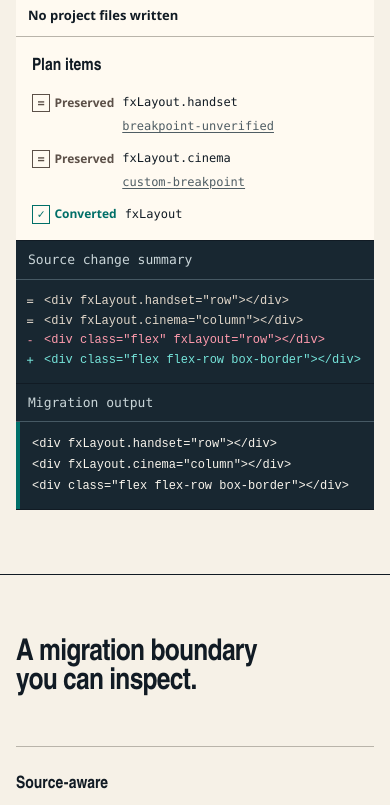
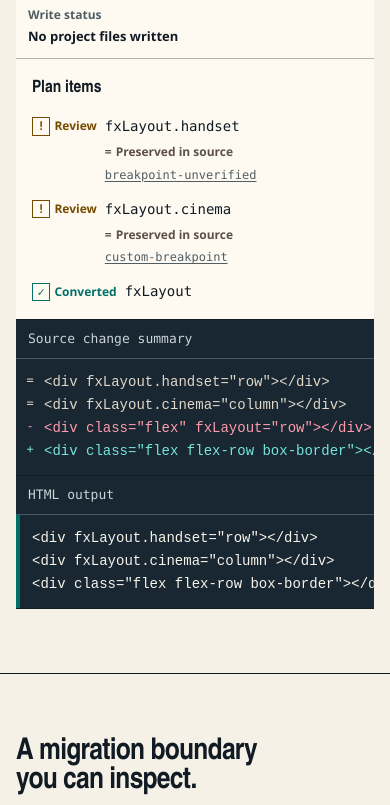
Before and after one commit to NIPE-Solutions/flex-layout-migrator, a React (Vite) app in the folder website/: page / in a window 390 px wide. Shown: the part 1355-2160 px from the top of the page. Built offline with nearby package versions, Linux system fonts and the light colour scheme.

Commit message:
fix(website): preserve exact hero migration states

```diff
--- a/website/src/components/migration-plan-hero.tsx
+++ b/website/src/components/migration-plan-hero.tsx
@@ -105,12 +105,18 @@ export function MigrationPlanHero() {
           <ol>
             {planItems.map((item, index) => (
               <li key={`${item.source}:${index}`}>
-                <StatusLabel status={item.result.status === 'converted' ? 'converted' : 'preserved'} />
+                <StatusLabel status={item.result.status} />
                 <code>
                   {item.source
                     .match(/\[?(?:(?:fx|gd)[A-Z]\w*|ng(?:Class|Style))\]?(?:\.[\w-]+)?=/u)?.[0]
                     ?.slice(0, -1) ?? 'source'}
                 </code>
+                {item.result.status === 'converted' ? null : (
+                  <span className="migration-plan-hero__preservation">
+                    <span aria-hidden="true">=</span>
+                    <span>Preserved in source</span>
+                  </span>
+                )}
                 {item.result.status === 'converted' || item.result.status === 'parse-error' ? null : (
                   <a href={`/docs/diagnostics#${item.result.code}`}>{item.result.code}</a>
                 )}
@@ -121,12 +127,22 @@ export function MigrationPlanHero() {
         <SourceDiff label="Source change summary" lines={diffLines} />
       </div>
 
-      <figure className="migration-plan-hero__output">
-        <figcaption>Migration output</figcaption>
-        <pre aria-label="Migration output" aria-live="polite" tabIndex={0}>
-          <code>{result.html}</code>
-        </pre>
-      </figure>
+      <section className="migration-plan-hero__output" aria-label="Migration output" aria-live="polite">
+        <figure>
+          <figcaption>HTML output</figcaption>
+          <pre aria-label="Migration HTML output" tabIndex={0}>
+            <code>{result.html}</code>
+          </pre>
+        </figure>
+        {result.css === undefined ? null : (
+          <figure>
+            <figcaption>CSS output</figcaption>
+            <pre aria-label="Migration CSS output" tabIndex={0}>
+              <code>{result.css}</code>
+            </pre>
+          </figure>
+        )}
+      </section>
     </section>
   );
 }
--- a/website/src/components/source-diff.tsx
+++ b/website/src/components/source-diff.tsx
@@ -13,7 +13,7 @@ export function SourceDiff({ label, lines }: { readonly label: string; readonly
   return (
     <figure className="source-diff" aria-label={label}>
       <figcaption>{label}</figcaption>
-      <ol>
+      <ol aria-label={`${label} lines`} tabIndex={0}>
         {lines.map((line, index) => {
           const presentation = linePresentation[line.kind];
           return (
--- a/website/src/components/status-label.tsx
+++ b/website/src/components/status-label.tsx
@@ -1,4 +1,5 @@
-export type MigrationStatus = 'converted' | 'review' | 'preserved' | 'unsupported' | 'invalid' | 'informational';
+export type MigrationStatus =
+  'converted' | 'review' | 'preserved' | 'unsupported' | 'invalid' | 'parse-error' | 'informational';
 
 const statusPresentation: Readonly<Record<MigrationStatus, { readonly icon: string; readonly label: string }>> = {
   converted: { icon: '✓', label: 'Converted' },
@@ -6,6 +7,7 @@ const statusPresentation: Readonly<Record<MigrationStatus, { readonly icon: stri
   preserved: { icon: '=', label: 'Preserved' },
   unsupported: { icon: '×', label: 'Unsupported' },
   invalid: { icon: '!', label: 'Invalid' },
+  'parse-error': { icon: '!', label: 'Parse error' },
   informational: { icon: 'i', label: 'Informational' },
 };
 
--- a/website/src/styles/global.css
+++ b/website/src/styles/global.css
@@ -489,6 +489,15 @@ p {
   overflow-wrap: anywhere;
 }
 
+.migration-plan-hero__preservation {
+  display: flex;
+  grid-column: 2;
+  gap: var(--space-1);
+  color: var(--status-preserved);
+  font-size: 0.75rem;
+  font-weight: 700;
+}
+
 .status-label {
   display: inline-flex;
   align-items: center;
@@ -530,6 +539,10 @@ p {
   color: var(--status-invalid);
 }
 
+.status-label--parse-error {
+  color: var(--status-invalid);
+}
+
 .source-diff {
   min-width: 0;
   margin: 0;
@@ -582,16 +595,25 @@ p {
 
 .migration-plan-hero__output {
   min-width: 0;
-  margin: 0;
   border-top: var(--rule-width) solid var(--border-strong);
   background: var(--surface-code);
   color: var(--text-on-dark);
 }
 
+.migration-plan-hero__output figure {
+  min-width: 0;
+  margin: 0;
+}
+
+.migration-plan-hero__output figure + figure {
+  border-top: var(--rule-width) solid #465964;
+}
+
 .migration-plan-hero__output pre {
+  max-height: 13rem;
   max-width: 100%;
   margin: 0;
-  overflow-x: auto;
+  overflow: auto;
   padding: var(--space-3);
   border-left: 0.25rem solid var(--output-signal);
   font-family: var(--font-code);
@@ -1492,6 +1514,10 @@ p {
     border-bottom: var(--rule-width) solid var(--border-strong);
   }
 
+  .migration-plan-hero code {
+    font-size: 0.875rem;
+  }
+
   .support-section__grid,
   .section-heading,
   .site-footer__inner {
```
Also changed, not shown: 2 other files (tests, documents, lock files or other folders).
